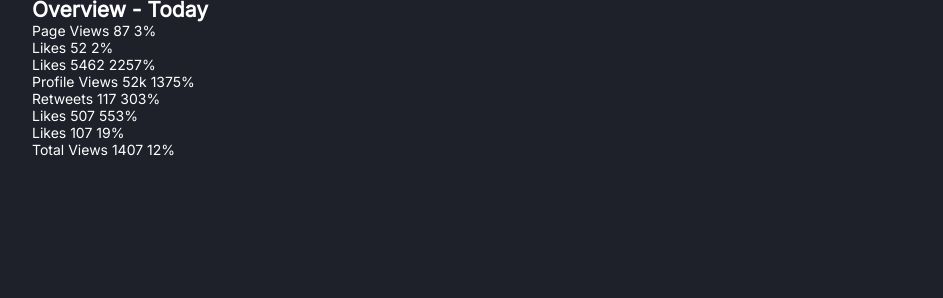
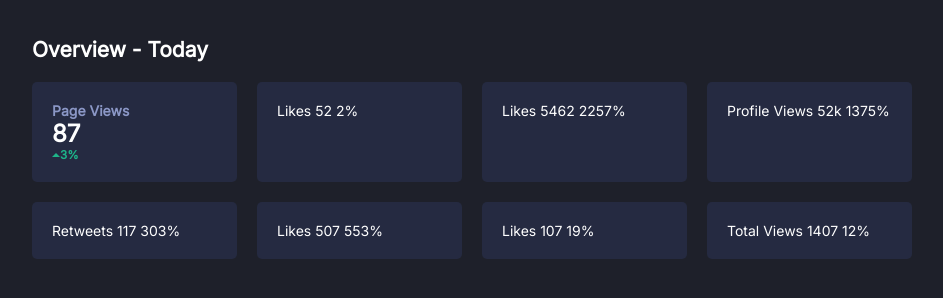
Before and after one commit to Vysakh-T/social-media-dashboard-with-theme-switcher, a plain HTML site: page index.html in a window 1280 px wide. Shown: the part 336-634 px from the top of the page, without its empty margins (168-1111 px from the left). Drawn offline with Linux system fonts and the light colour scheme.

Commit message:
overview commit 1

```diff
--- a/index.html
+++ b/index.html
@@ -89,7 +89,12 @@
             <h2>Overview - Today</h2>
             <div class="overview-inner">
                 <div class="tab">
-                    Page Views 87 3%
+                    <p>Page Views</p>
+                    <h1>87</h1>
+                    <div class="stat-green">
+                        <svg xmlns="http://www.w3.org/2000/svg" width="8" height="4"><path fill="#1EB589" fill-rule="evenodd" d="M0 4l4-4 4 4z"/></svg>
+                        <h5>3%</h5>
+                    </div>
                 </div>
                 <div class="tab">
                     Likes 52 2%
--- a/style.css
+++ b/style.css
@@ -125,6 +125,42 @@
     box-shadow: 0 3px 10px hsl(228, 28%, 13%);
 }
 
+.container .overview {
+    margin: 40px 0;
+}
+
+.container .overview h2 {
+    margin-bottom: 20px;
+}
+
+.container .overview p {
+    color: hsl(228, 34%, 66%);
+    font-weight: bold;
+}
+
+.container .overview h1 {
+    font-size: x-large;
+}
+
+.container .overview .overview-inner {
+    display: grid;
+    grid-template-columns: repeat(4, 1fr);
+    gap: 20px;
+}
+
+.container .overview .overview-inner .tab {
+    background: hsl(228, 28%, 20%);
+    width: auto;
+    height: auto;
+    padding: 20px;
+    border-radius: 5px;
+}
+
+.container .overview .overview-inner .tab:hover {
+    background: hsl(228, 28%, 25%);
+    box-shadow: 0 3px 10px hsl(228, 28%, 13%);
+}
+
 
 /* Footer */
 
```
